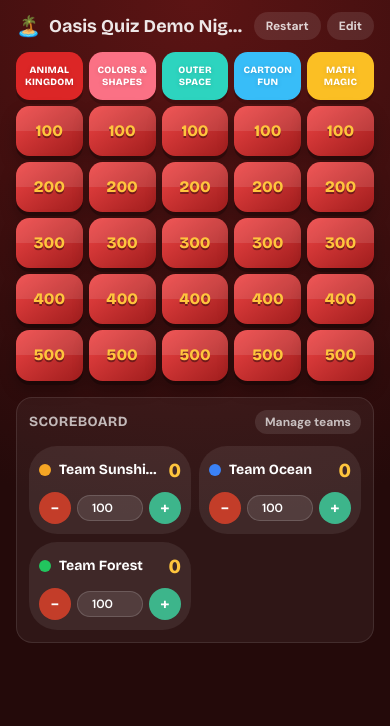
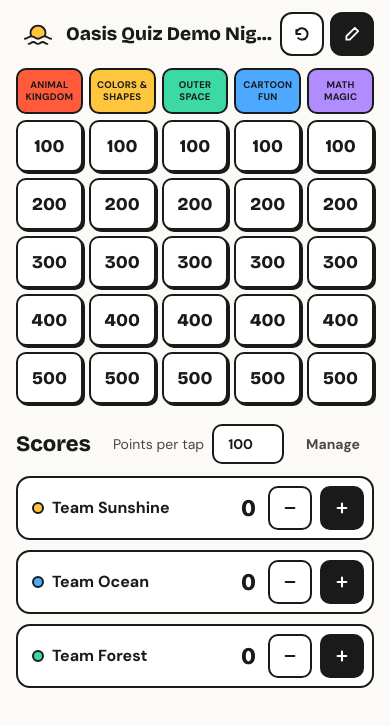
Before and after one commit to geeliette/oasis-quiz, a Next.js app: page /game/demo in a window 390 px wide. Shown: the top 726 px of the page. Built offline with nearby package versions, Linux system fonts and the light colour scheme.

Commit message:
feat: redesign play screen and clue card

```diff
--- a/components/play/ClueTile.tsx
+++ b/components/play/ClueTile.tsx
@@ -1,38 +1,43 @@
 "use client";
 
-import clsx from "clsx";
 import type { Clue } from "@/lib/types";
 
 interface ClueTileProps {
   clue: Clue;
+  categoryName: string;
   onSelect: () => void;
 }
 
-export function ClueTile({ clue, onSelect }: ClueTileProps) {
+const TILE_SIZE = "h-[52px] rounded-[10px] sm:h-20 sm:rounded-[16px] lg:h-24";
+
+export function ClueTile({ clue, categoryName, onSelect }: ClueTileProps) {
+  const label = `${categoryName || "Category"} for ${clue.value}`;
+
   if (clue.answered) {
     return (
       <button
         type="button"
         onClick={onSelect}
-        aria-label={`Review clue worth ${clue.value} points`}
-        className="group relative flex aspect-[4/3] items-center justify-center overflow-hidden rounded-md bg-white/5 sm:rounded-xl text-white/20 transition-colors hover:bg-white/10 hover:text-white/40 focus-visible:outline-none focus-visible:ring-4 focus-visible:ring-accent/40"
+        aria-label={`Review ${label}`}
+        className={`group relative flex items-center justify-center border-2 border-dashed border-line text-line transition-colors hover:border-ink-faint hover:text-ink-faint focus-visible:outline-none focus-visible:ring-4 focus-visible:ring-accent/60 ${TILE_SIZE}`}
       >
         <svg
           width="24"
           height="24"
           viewBox="0 0 24 24"
           fill="none"
-          className="transition-opacity group-hover:opacity-0"
+          aria-hidden
+          className="h-[18px] w-[18px] transition-opacity group-hover:opacity-0 sm:h-6 sm:w-6"
         >
           <path
-            d="M5 13l4 4L19 7"
+            d="M5 12.5l4.5 4.5L19 7.5"
             stroke="currentColor"
             strokeWidth="2.5"
             strokeLinecap="round"
             strokeLinejoin="round"
           />
         </svg>
-        <span className="absolute font-display text-xs font-bold uppercase tracking-wide opacity-0 transition-opacity group-hover:opacity-100">
+        <span className="absolute text-xs font-bold uppercase tracking-wide opacity-0 transition-opacity group-hover:opacity-100">
           Review
         </span>
       </button>
@@ -43,20 +48,10 @@ export function ClueTile({ clue, onSelect }: ClueTileProps) {
     <button
       type="button"
       onClick={onSelect}
-      className={clsx(
-        "group relative flex aspect-[4/3] items-center justify-center overflow-hidden rounded-md sm:rounded-xl",
-        "bg-gradient-to-br from-[var(--color-tile-start)] to-[var(--color-tile-end)]",
-        "shadow-[0_4px_0_rgba(0,0,0,0.25),0_8px_16px_rgba(0,0,0,0.25)]",
-        "transition-all duration-150 ease-out",
-        "hover:-translate-y-1 hover:shadow-[0_6px_0_rgba(0,0,0,0.25),0_14px_24px_rgba(0,0,0,0.35)]",
-        "active:translate-y-0 active:shadow-[0_2px_0_rgba(0,0,0,0.25),0_4px_8px_rgba(0,0,0,0.3)]",
-        "focus-visible:outline-none focus-visible:ring-4 focus-visible:ring-accent/60"
-      )}
+      aria-label={label}
+      className={`flex items-center justify-center border-2 border-ink bg-white font-display text-lg font-extrabold text-ink shadow-[var(--shadow-hard-sm)] transition-transform duration-150 ease-out hover:-translate-x-px hover:-translate-y-px active:translate-x-0.5 active:translate-y-0.5 active:shadow-none focus-visible:outline-none focus-visible:ring-4 focus-visible:ring-accent sm:text-3xl sm:shadow-[var(--shadow-hard)] lg:text-[40px] ${TILE_SIZE}`}
     >
-      <span className="absolute inset-x-0 top-0 h-1/2 bg-white/10" />
-      <span className="relative font-display text-base font-extrabold text-accent drop-shadow-[0_2px_0_rgba(0,0,0,0.4)] min-[400px]:text-lg sm:text-3xl md:text-4xl">
-        {clue.value}
-      </span>
+      {clue.value}
     </button>
   );
 }
--- a/components/play/GameBoard.tsx
+++ b/components/play/GameBoard.tsx
@@ -2,8 +2,7 @@
 
 import type { Category } from "@/lib/types";
 import { ClueTile } from "./ClueTile";
-
-const HEADER_ACCENTS = ["#DC2626", "#FB7185", "#2DD4BF", "#38BDF8", "#FBBF24", "#22C55E"];
+import { categoryColor } from "./teamColors";
 
 interface GameBoardProps {
   categories: Category[];
@@ -23,10 +22,10 @@ export function GameBoard({ categories, onSelectClue }: GameBoardProps) {
       {categories.map((category, i) => (
         <div
           key={category.id}
-          className="flex min-h-12 items-center justify-center rounded-md px-1 py-1.5 text-center shadow-[0_4px_0_rgba(0,0,0,0.2)] sm:min-h-20 sm:rounded-xl sm:px-2 sm:py-2"
-          style={{ gridColumn: i + 1, gridRow: 1, background: HEADER_ACCENTS[i % HEADER_ACCENTS.length] }}
+          className="flex min-h-[46px] items-center justify-center rounded-[10px] border-2 border-ink px-0.5 py-1 text-center sm:min-h-16 sm:rounded-[14px] sm:px-2 sm:py-2"
+          style={{ gridColumn: i + 1, gridRow: 1, background: categoryColor(i) }}
         >
-          <span className="hyphens-auto break-words font-display text-[0.6rem] font-extrabold uppercase leading-tight tracking-wide text-white drop-shadow-sm [overflow-wrap:anywhere] sm:text-lg sm:leading-snug">
+          <span className="hyphens-auto break-words text-[0.6rem] font-bold uppercase leading-tight tracking-wide text-ink [overflow-wrap:anywhere] sm:text-sm sm:tracking-wider">
             {category.name || "—"}
           </span>
         </div>
@@ -38,10 +37,14 @@ export function GameBoard({ categories, onSelectClue }: GameBoardProps) {
           const position = { gridColumn: i + 1, gridRow: rowIndex + 2 };
           return clue ? (
             <div key={clue.id} style={position} className="flex flex-col">
-              <ClueTile clue={clue} onSelect={() => onSelectClue(category.id, clue.id)} />
+              <ClueTile
+                clue={clue}
+                categoryName={category.name}
+                onSelect={() => onSelectClue(category.id, clue.id)}
+              />
             </div>
           ) : (
-            <div key={`${category.id}-${rowIndex}`} style={position} className="aspect-[4/3]" />
+            <div key={`${category.id}-${rowIndex}`} style={position} />
           );
         })
       )}
--- a/components/play/PlayScreen.tsx
+++ b/components/play/PlayScreen.tsx
@@ -4,13 +4,16 @@ import { useEffect, useMemo, useState } from "react";
 import Link from "next/link";
 import type { Category, Game, Team } from "@/lib/types";
 import { newId } from "@/lib/id";
-import { nextTeamColor } from "./teamColors";
+import { categoryColor, nextTeamColor } from "./teamColors";
 import { useAutosaveGame } from "@/hooks/useAutosaveGame";
 import { SaveStatusIndicator } from "@/components/ui/SaveStatus";
+import { Button } from "@/components/ui/Button";
+import { LogoMark } from "@/components/ui/Logo";
 import { GameBoard } from "./GameBoard";
 import { ClueModal } from "./ClueModal";
 import { Scoreboard, AddTeamPrompt } from "./Scoreboard";
 import { DEMO_GAME_ID } from "@/lib/demo";
+import { buttonClasses } from "@/components/ui/buttonStyles";
 import { rememberBoard } from "@/lib/recentBoards";
 
 export function PlayScreen({ initialGame }: { initialGame: Game }) {
@@ -138,87 +141,102 @@ export function PlayScreen({ initialGame }: { initialGame: Game }) {
     setTeams((ts) => ts.filter((t) => t.id !== teamId));
   }
 
+  const isDemo = initialGame.id === DEMO_GAME_ID;
+  const iconButton =
+    "flex h-11 w-11 shrink-0 items-center justify-center rounded-[12px] border-2 border-ink sm:hidden";
+
   return (
-    <div className="relative min-h-screen text-white">
-      <div
-        className="fixed inset-0 -z-10 bg-[radial-gradient(circle_at_50%_0%,var(--color-stage-mid),var(--color-stage-start)_60%)]"
-        aria-hidden
-      />
-      <div className="flex min-h-screen flex-col">
-      <header className="flex items-center justify-between gap-2 px-4 py-3 sm:gap-3 sm:px-6">
-        <div className="flex min-w-0 items-center gap-2">
-          <Link href="/" className="shrink-0 text-xl" aria-label="Oasis Quiz home">
-            🏝️
+    <div className="flex min-h-screen flex-col bg-background text-ink">
+      <header className="flex items-center justify-between gap-2 px-4 py-3 sm:gap-3 sm:px-7 sm:py-4">
+        <div className="flex min-w-0 items-center gap-1.5 sm:gap-3">
+          <Link
+            href="/"
+            aria-label="Oasis Quiz home"
+            className="flex h-11 w-11 shrink-0 items-center justify-center"
+          >
+            <LogoMark size={30} />
           </Link>
-          <h1 className="truncate font-display text-lg font-bold text-white/90 sm:text-xl">
+          <h1 className="truncate font-display text-[19px] font-extrabold text-ink sm:text-2xl">
             {initialGame.title || "Untitled Game"}
           </h1>
+          <span className="hidden shrink-0 text-sm text-ink-faint md:inline">
+            {answeredClues} of {totalClues} played
+          </span>
         </div>
-        <div className="flex shrink-0 items-center gap-1.5 sm:gap-3">
-          <div className="hidden sm:block">
+        <div className="flex shrink-0 items-center gap-1.5 sm:gap-2.5">
+          <div className="hidden lg:block">
             <SaveStatusIndicator status={status} />
           </div>
           {confirmingRestart ? (
-            <div className="flex items-center gap-1.5 rounded-lg bg-white/10 p-1 text-xs font-bold">
-              <span className="pl-1.5 text-white/70">Restart board?</span>
+            <div className="-my-1 flex items-center gap-1.5 rounded-[14px] border-2 border-ink bg-white p-1 pl-3 text-sm font-bold">
+              <span className="hidden sm:inline">Restart board?</span>
+              <Button variant="danger" size="sm" onClick={handleRestartBoard}>
+                Restart
+              </Button>
+              <Button variant="ghost" size="sm" onClick={() => setConfirmingRestart(false)}>
+                Cancel
+              </Button>
+            </div>
+          ) : (
+            <>
+              <div className="hidden sm:flex">
+                <Button variant="outline" onClick={() => setConfirmingRestart(true)}>
+                  Restart
+                </Button>
+              </div>
               <button
                 type="button"
-                onClick={handleRestartBoard}
-                className="rounded-md bg-danger px-2.5 py-1 text-white transition-colors hover:bg-danger-dark"
+                onClick={() => setConfirmingRestart(true)}
+                aria-label="Restart board"
+                className={`${iconButton} bg-white`}
               >
-                Yes, restart
+                <svg width="18" height="18" viewBox="0 0 16 16" fill="none" aria-hidden>
+                  <path
+                    d="M3 8a5 5 0 1 1 1.6 3.66M3 8V4.5M3 8h3.5"
+                    stroke="currentColor"
+                    strokeWidth="1.8"
+                    strokeLinecap="round"
+                    strokeLinejoin="round"
+                  />
+                </svg>
               </button>
-              <button
-                type="button"
-                onClick={() => setConfirmingRestart(false)}
-                className="rounded-md px-2.5 py-1 text-white/70 transition-colors hover:bg-white/10 hover:text-white"
-              >
-                Cancel
-              </button>
-            </div>
-          ) : (
-            <button
-              type="button"
-              onClick={() => setConfirmingRestart(true)}
-              className="rounded-lg bg-white/10 px-3 py-1.5 text-xs font-bold text-white/80 transition-colors hover:bg-white/20"
-            >
-              Restart<span className="hidden sm:inline"> board</span>
-            </button>
+            </>
           )}
+          <div className="hidden sm:flex">
+            <Link href={`/game/${initialGame.id}/edit`} className={buttonClasses("primary")}>
+              {isDemo ? "Edit a copy" : "Edit board"}
+            </Link>
+          </div>
           <Link
             href={`/game/${initialGame.id}/edit`}
-            className="rounded-lg bg-white/10 px-3 py-1.5 text-xs font-bold text-white/80 transition-colors hover:bg-white/20"
+            aria-label={isDemo ? "Edit a copy" : "Edit board"}
+            className={`${iconButton} bg-ink text-white`}
           >
-            Edit
-            <span className="hidden sm:inline">
-              {initialGame.id === DEMO_GAME_ID ? " a copy" : " board"}
-            </span>
+            <svg width="18" height="18" viewBox="0 0 16 16" fill="none" aria-hidden>
+              <path d="M10.5 2.5l3 3L6 13H3v-3l7.5-7.5Z" stroke="currentColor" strokeWidth="1.6" strokeLinejoin="round" />
+            </svg>
           </Link>
         </div>
       </header>
 
-      <main className="flex flex-1 flex-col gap-4 px-4 pb-6 sm:px-6 lg:flex-row">
+      <main className="flex flex-1 flex-col gap-5 px-4 pb-6 sm:px-7 lg:flex-row lg:items-start lg:gap-7">
         <div className="lg:min-w-0 lg:flex-1">
           {boardComplete && (
-            <div className="mb-4 flex flex-wrap items-center justify-between gap-3 rounded-xl border border-accent/30 bg-accent/10 px-4 py-3">
-              <span className="font-display text-sm font-bold text-accent">
+            <div className="mb-4 flex flex-wrap items-center justify-between gap-3 rounded-[16px] border-2 border-ink bg-accent px-4 py-3">
+              <span className="font-display text-lg font-extrabold">
                 Board complete! Every clue has been played.
               </span>
-              <button
-                type="button"
-                onClick={handleRestartBoard}
-                className="rounded-lg bg-accent px-3.5 py-1.5 text-xs font-bold text-[#3a2600] transition-transform hover:-translate-y-0.5"
-              >
-                Restart board
-              </button>
+              <Button variant="outline" size="sm" onClick={handleRestartBoard}>
+                Play again
+              </Button>
             </div>
           )}
           <GameBoard categories={categories} onSelectClue={handleSelectClue} />
         </div>
 
         {teams.length === 0 ? (
-          <aside className="flex w-full shrink-0 flex-col items-center justify-center gap-3 rounded-2xl border border-white/10 bg-white/5 p-6 text-center lg:w-72">
-            <p className="text-sm text-white/60">No teams yet. Add one to start keeping score.</p>
+          <aside className="flex w-full shrink-0 flex-col items-center justify-center gap-3 rounded-[16px] border-2 border-dashed border-line p-6 text-center lg:w-80">
+            <p className="text-ink-soft">No teams yet. Add one to start keeping score.</p>
             <AddTeamPrompt onAdd={handleAddTeam} />
           </aside>
         ) : (
@@ -236,6 +254,7 @@ export function PlayScreen({ initialGame }: { initialGame: Game }) {
       {activeClue && activeCategory && (
         <ClueModal
           category={activeCategory}
+          categoryColor={categoryColor(categories.indexOf(activeCategory))}
           clue={activeClue}
           teams={teams}
           onAward={handleAward}
@@ -244,7 +263,6 @@ export function PlayScreen({ initialGame }: { initialGame: Game }) {
           onReset={handleResetClue}
         />
       )}
-      </div>
     </div>
   );
 }
--- a/components/play/Scoreboard.tsx
+++ b/components/play/Scoreboard.tsx
@@ -24,32 +24,37 @@ export function Scoreboard({
   onAdd,
 }: ScoreboardProps) {
   const [managing, setManaging] = useState(false);
+  const [perTap, setPerTap] = useState("100");
+  const amount = Math.abs(Number(perTap)) || 0;
 
   return (
-    <aside className="flex w-full shrink-0 flex-col gap-3 rounded-2xl border border-white/10 bg-white/5 p-3 lg:h-full lg:w-72 lg:p-4">
-      <div className="flex items-center justify-between">
-        <h2 className="font-display text-sm font-bold uppercase tracking-wide text-white/70">
-          Scoreboard
-        </h2>
-        <button
-          type="button"
+    <aside className="flex w-full shrink-0 flex-col gap-3 lg:w-80">
+      <div className="flex flex-wrap items-center justify-between gap-x-3 gap-y-2">
+        <h2 className="font-display text-[22px] font-extrabold text-ink">Scores</h2>
+        <div className="flex items-center gap-2">
+          {!managing && (
+            <label className="flex items-center gap-2 text-sm text-ink-soft">
+              Points per tap
+              <input
+                type="number"
+                min={0}
+                value={perTap}
+                onChange={(e) => setPerTap(e.target.value)}
+                className="h-10 w-[72px] rounded-[10px] border-2 border-ink bg-white text-center font-bold text-ink outline-none focus-visible:ring-2 focus-visible:ring-accent"
+              />
+            </label>
+          )}
+          <Button
+            variant={managing ? "accent" : "ghost"}
+            size="sm"
             onClick={() => setManaging((m) => !m)}
-          className={clsx(
-            "rounded-lg px-2.5 py-1 text-xs font-bold transition-colors",
-            managing ? "bg-accent text-[#3a2600]" : "bg-white/10 text-white/70 hover:bg-white/20"
-          )}
           >
-          {managing ? "Done" : "Manage teams"}
-        </button>
+            {managing ? "Done" : "Manage"}
+          </Button>
+        </div>
       </div>
 
-      {teams.length === 0 && (
-        <p className="rounded-xl bg-white/5 p-3 text-center text-sm text-white/50">
-          No teams yet — add one to start keeping score.
-        </p>
-      )}
-
-      <div className="grid grid-cols-1 gap-2 min-[360px]:grid-cols-2 sm:grid-cols-3 sm:gap-2.5 lg:flex lg:flex-col">
+      <div className="grid gap-2.5 sm:grid-cols-2 lg:grid-cols-1">
         {teams.map((team) =>
           managing ? (
             <TeamEditRow
@@ -63,7 +68,8 @@ export function Scoreboard({
             <TeamScoreRow
               key={team.id}
               team={team}
-              onAdjust={(delta) => onAdjust(team.id, delta)}
+              onMinus={() => onAdjust(team.id, -amount)}
+              onPlus={() => onAdjust(team.id, amount)}
             />
           )
         )}
@@ -73,7 +79,7 @@ export function Scoreboard({
         <button
           type="button"
           onClick={onAdd}
-          className="rounded-xl border-2 border-dashed border-white/20 py-2 text-sm font-bold text-white/70 transition-colors hover:border-white/40 hover:text-white"
+          className="min-h-11 rounded-[14px] border-2 border-dashed border-line font-bold text-ink-soft transition-colors hover:border-ink hover:text-ink"
         >
           + Add team
         </button>
@@ -84,52 +90,47 @@ export function Scoreboard({
 
 function TeamScoreRow({
   team,
-  onAdjust,
+  onMinus,
+  onPlus,
 }: {
   team: Team;
-  onAdjust: (delta: number) => void;
+  onMinus: () => void;
+  onPlus: () => void;
 }) {
-  const [customAmount, setCustomAmount] = useState("100");
-  const amount = Math.abs(Number(customAmount)) || 0;
-
   return (
-    <div className="flex min-w-0 flex-col gap-2 rounded-xl bg-white/8 p-2.5 sm:p-3">
-      <div className="flex items-center gap-2">
-        <span className="h-3 w-3 shrink-0 rounded-full" style={{ background: team.color }} />
-        <span className="min-w-0 flex-1 truncate font-display text-sm font-bold text-white sm:text-base">
-          {team.name}
-        </span>
+    <div className="flex min-w-0 items-center gap-2 rounded-[14px] border-2 border-ink bg-white py-2 pl-3.5 pr-2">
+      <span
+        className="h-3 w-3 shrink-0 rounded-full border-2 border-ink"
+        style={{ background: team.color }}
+        aria-hidden
+      />
+      <span className="min-w-0 flex-1 truncate font-bold text-ink">{team.name}</span>
       <span
         key={team.score}
-          className="animate-pop font-display text-xl font-extrabold text-accent tabular-nums sm:text-2xl"
+        className="animate-pop pr-1 font-display text-2xl font-extrabold tabular-nums text-ink"
       >
         {team.score}
       </span>
-      </div>
-      <div className="flex items-center gap-1.5">
       <button
         type="button"
-          onClick={() => onAdjust(-amount)}
-          className="flex h-8 w-8 shrink-0 items-center justify-center rounded-lg bg-danger/80 font-bold text-white transition-transform hover:scale-105 active:scale-95"
-          aria-label={`Subtract points from ${team.name}`}
+        onClick={onMinus}
+        className="flex h-11 w-11 shrink-0 items-center justify-center rounded-[10px] border-2 border-ink bg-white transition-transform active:scale-95"
+        aria-label={`Take points from ${team.name}`}
       >
-          −
+        <svg width="14" height="14" viewBox="0 0 16 16" fill="none" aria-hidden>
+          <path d="M3 8h10" stroke="currentColor" strokeWidth="2.4" strokeLinecap="round" />
+        </svg>
       </button>
-        <input
-          type="number"
-          value={customAmount}
-          onChange={(e) => setCustomAmount(e.target.value)}
-          className="w-0 min-w-10 flex-1 rounded-lg border border-white/15 bg-white/10 px-1.5 py-1 text-center text-xs font-semibold text-white outline-none focus:border-white/40"
-        />
       <button
         type="button"
-          onClick={() => onAdjust(amount)}
-          className="flex h-8 w-8 shrink-0 items-center justify-center rounded-lg bg-success/80 font-bold text-white transition-transform hover:scale-105 active:scale-95"
-          aria-label={`Add points to ${team.name}`}
+        onClick={onPlus}
+        className="flex h-11 w-11 shrink-0 items-center justify-center rounded-[10px] border-2 border-ink bg-ink text-white transition-transform active:scale-95"
+        aria-label={`Give points to ${team.name}`}
       >
-          +
+        <svg width="14" height="14" viewBox="0 0 16 16" fill="none" aria-hidden>
+          <path d="M3 8h10M8 3v10" stroke="currentColor" strokeWidth="2.4" strokeLinecap="round" />
+        </svg>
       </button>
-      </div>
     </div>
   );
 }
@@ -146,35 +147,37 @@ function TeamEditRow({
   onRemove: () => void;
 }) {
   return (
-    <div className="flex min-w-0 flex-col gap-2 rounded-xl bg-white/8 p-2.5 sm:p-3">
+    <div className="flex min-w-0 flex-col gap-2.5 rounded-[14px] border-2 border-ink bg-white p-3">
       <div className="flex items-center gap-2">
         <input
           value={team.name}
           onChange={(e) => onRename(e.target.value)}
           placeholder="Team name"
-          className="min-w-0 flex-1 rounded-lg border border-white/15 bg-white/10 px-2 py-1.5 text-sm font-semibold text-white outline-none focus:border-white/40"
+          aria-label="Team name"
+          className="h-11 min-w-0 flex-1 rounded-[10px] border-2 border-border bg-white px-3 font-semibold text-ink outline-none focus:border-ink"
         />
         <button
           type="button"
           onClick={onRemove}
           aria-label={`Remove ${team.name}`}
-          className="shrink-0 rounded-lg p-1.5 text-white/60 transition-colors hover:bg-danger/20 hover:text-danger"
+          className="flex h-11 w-11 shrink-0 items-center justify-center rounded-[10px] text-ink-faint transition-colors hover:bg-danger/10 hover:text-danger"
         >
-          <svg width="14" height="14" viewBox="0 0 16 16" fill="none">
-            <path d="M4 4l8 8M12 4l-8 8" stroke="currentColor" strokeWidth="1.6" strokeLinecap="round" />
+          <svg width="16" height="16" viewBox="0 0 16 16" fill="none" aria-hidden>
+            <path d="M4 4l8 8M12 4l-8 8" stroke="currentColor" strokeWidth="2" strokeLinecap="round" />
           </svg>
         </button>
       </div>
-      <div className="flex flex-wrap gap-1.5">
+      <div className="flex flex-wrap gap-2">
         {TEAM_COLORS.map((c) => (
           <button
             key={c}
             type="button"
             onClick={() => onColorChange(c)}
-            aria-label={`Set color ${c}`}
+            aria-label={`Set colour ${c}`}
+            aria-pressed={team.color === c}
             className={clsx(
-              "h-5 w-5 rounded-full transition-transform hover:scale-110",
-              team.color === c && "ring-2 ring-white ring-offset-2 ring-offset-transparent"
+              "h-8 w-8 rounded-full border-2 border-ink transition-transform hover:scale-110",
+              team.color === c && "ring-2 ring-ink ring-offset-2"
             )}
             style={{ background: c }}
           />
--- a/components/play/teamColors.ts
+++ b/components/play/teamColors.ts
@@ -1,13 +1,20 @@
 export const TEAM_COLORS = [
-  "#F5A524", // amber
-  "#3B82F6", // blue
-  "#22C55E", // green
-  "#FB7185", // coral
-  "#A855F7", // purple
-  "#2DD4BF", // teal
-  "#F43F5E", // rose
-  "#84CC16", // lime
+  "#FFC53D", // sun
+  "#4DA8FF", // sky
+  "#3DD9A5", // mint
+  "#FF5A3C", // tomato
+  "#B18CFF", // lilac
+  "#FF8FB8", // pink
+  "#FF9F45", // orange
+  "#9BE15D", // lime
 ];
+
+// Category header colours on the board, in order (repeats past five).
+export const CATEGORY_COLORS = ["#FF5A3C", "#FFC53D", "#3DD9A5", "#4DA8FF", "#B18CFF"];
+
+export function categoryColor(index: number): string {
+  return CATEGORY_COLORS[index % CATEGORY_COLORS.length];
+}
 
 export function nextTeamColor(usedColors: string[]): string {
   const unused = TEAM_COLORS.find((c) => !usedColors.includes(c));
--- a/components/ui/buttonStyles.ts
+++ b/components/ui/buttonStyles.ts
@@ -13,7 +13,9 @@ const variantClasses: Record<Variant, string> = {
   accent: clsx(pressable, "bg-accent text-ink shadow-[var(--shadow-hard)]"),
   outline: clsx(pressable, "bg-white text-ink shadow-[var(--shadow-hard)]"),
   ghost: "bg-transparent text-ink-soft hover:bg-surface-soft hover:text-ink",
-  danger: clsx(pressable, "bg-danger text-white shadow-[var(--shadow-hard)]"),
+  // Flat on purpose: it only appears inside small confirm prompts, where a hard
+  // shadow would spill over the prompt's border.
+  danger: "border-2 border-ink bg-danger text-white hover:bg-danger-dark",
   success: clsx(pressable, "bg-success text-ink shadow-[var(--shadow-hard)]"),
 };
 
--- a/lib/demo.ts
+++ b/lib/demo.ts
@@ -60,9 +60,9 @@ export function buildDemoGame(): Game {
   ];
 
   const teams: Team[] = [
-    { id: newId(), name: "Team Sunshine", color: "#F5A524", score: 0 },
-    { id: newId(), name: "Team Ocean", color: "#3B82F6", score: 0 },
-    { id: newId(), name: "Team Forest", color: "#22C55E", score: 0 },
+    { id: newId(), name: "Team Sunshine", color: "#FFC53D", score: 0 },
+    { id: newId(), name: "Team Ocean", color: "#4DA8FF", score: 0 },
+    { id: newId(), name: "Team Forest", color: "#3DD9A5", score: 0 },
   ];
 
   return {
```
Also changed, not shown: app/globals.css (+0 -13 lines), components/play/ClueModal.tsx (+102 -77 lines). Lines whose indentation alone changed are shown as unchanged.
